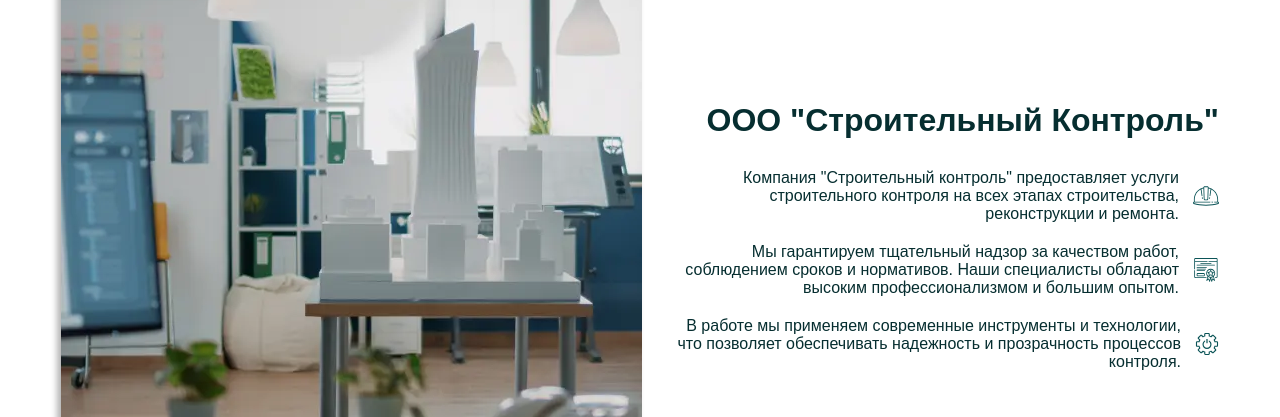
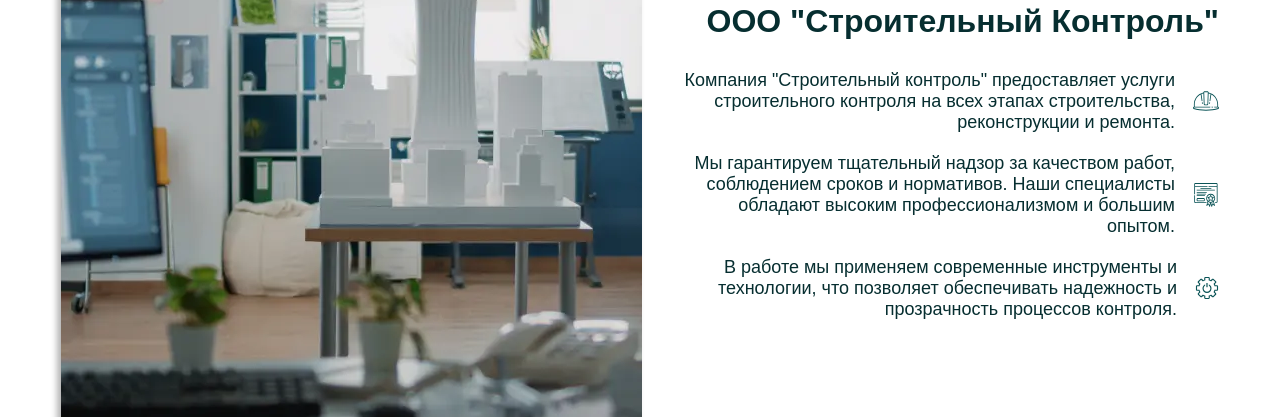
Before and after one commit to OlegBlacksmith/stroitelniy-control, a Nuxt app: page / in a window 1280 px wide. Shown: the part 3363-3780 px from the top of the page. Built offline with nearby package versions, Linux system fonts and the light colour scheme.

Commit message:
feature(fix):  изменены стили, добавлены мобильные стили

```diff
--- a/app/components/sections/AppAboutCompanySection.vue
+++ b/app/components/sections/AppAboutCompanySection.vue
@@ -1,23 +1,51 @@
 <template>
-    <section id="aboutCompany" class="about-company-section">
+  <section id="aboutCompany" class="about-company-section ">
     <div class="wrapper">
       <h2 class="section-title">О компании</h2>
       <div class="content">
-                <img class="company-pic" src="~/assets/images/backgrounds/sections/about-pic.webp" alt="about">
+        <img
+          class="company-pic"
+          src="~/assets/images/backgrounds/sections/about-pic.webp"
+          alt="about"
+        />
         <div class="text">
           <h3 class="section-subtitle">ООО "Строительный Контроль"</h3>
           <div class="points-w-icons">
             <div class="point">
-                            <p>Компания "Строительный контроль" предоставляет услуги строительного контроля на всех этапах строительства, реконструкции и ремонта. </p>
-                            <img class="point-icon" src="~/assets/icons/helmet.svg" alt="helmet">
+              <p>
+                Компания "Строительный контроль" предоставляет услуги
+                строительного контроля на всех этапах строительства,
+                реконструкции и ремонта.
+              </p>
+              <img
+                class="point-icon"
+                src="~/assets/icons/helmet.svg"
+                alt="helmet"
+              />
             </div>
             <div class="point">
-                            <p>Мы гарантируем тщательный надзор за качеством работ, соблюдением сроков и нормативов. Наши специалисты обладают высоким профессионализмом и большим опытом.</p>
-                            <img class="point-icon" src="~/assets/icons/diploma.svg" alt="diploma">
+              <p>
+                Мы гарантируем тщательный надзор за качеством работ, соблюдением
+                сроков и нормативов. Наши специалисты обладают высоким
+                профессионализмом и большим опытом.
+              </p>
+              <img
+                class="point-icon"
+                src="~/assets/icons/diploma.svg"
+                alt="diploma"
+              />
             </div>
             <div class="point">
-                            <p>В работе мы применяем современные инструменты и технологии, что позволяет обеспечивать надежность и прозрачность процессов контроля.</p>
-                            <img class="point-icon" src="~/assets/icons/gear.svg" alt="gear">
+              <p>
+                В работе мы применяем современные инструменты и технологии, что
+                позволяет обеспечивать надежность и прозрачность процессов
+                контроля.
+              </p>
+              <img
+                class="point-icon"
+                src="~/assets/icons/gear.svg"
+                alt="gear"
+              />
             </div>
           </div>
         </div>
@@ -27,14 +55,14 @@
 </template>
 
 <style scoped>
-.about-company-section{
+.about-company-section {
   display: flex;
   justify-content: center;
   margin-top: 33px;
-    padding: 75px 0 156px;
+
 }
 
-.content{
+.content {
   display: flex;
   align-items: center;
   justify-content: space-between;
@@ -42,20 +70,20 @@
   margin-top: 76px;
 }
 
-.company-pic{
+.company-pic {
   box-shadow: -4px 4px 6px rgba(0, 0, 0, 0.3);
   border-radius: 12px;
 }
 
-.section-subtitle{
+.section-subtitle {
   font-size: 32px;
   font-family: "Russo One", sans-serif;
-    color: #062E30;
+  color: #062e30;
   font-weight: 600;
   text-align: end;
 }
 
-.points-w-icons{
+.points-w-icons {
   display: flex;
   flex-direction: column;
   align-items: flex-end;
@@ -63,15 +91,86 @@
   margin-top: 30px;
 }
 
-.point{
+.point {
   display: flex;
   align-items: center;
-    gap: 14px;
+  gap: 18px;
   font-family: "Russo One", sans-serif;
-    color: #062E30;
+  font-size: 18px;
+  color: #062e30;
 }
 
-.point p{
+.point p {
   text-align: end;
 }
+
+/* ПЛАНШЕТ (992px-) */
+@media (max-width: 991px) {
+  .content {
+    display: flex;
+    flex-direction: column;
+  }
+}
+
+/* МОБИЛЬНЫЕ (767px-) — СКРЫТЬ КАРТИНКУ */
+@media (max-width: 767px) {
+  .about-company-section {
+    padding: 0 20px; /* 20px от стенок секции */
+  }
+
+  .wrapper {
+    max-width: calc(100vw - 40px); /* Контейнер уже viewport */
+    margin: 0 auto;
+    padding: 0;
+  }
+
+  .company-pic {
+    width: 100% !important; /* 100% контейнера, не viewport */
+    max-width: 100%;
+    height: auto;
+    margin-bottom: 20px;
+  }
+
+  .points-w-icons {
+    padding-right: 10px; /* Иконки не прилипают справа */
+  }
+
+  .point{
+    font-size: 16px;
+  }
+}
+
+/* МАЛЕНЬКИЕ ТЕЛЕФОНЫ (479px-) */
+@media (max-width: 479px) {
+  .about-company-section {
+    padding: 60px 15px; /* 15px отступы */
+  }
+
+  .wrapper {
+    max-width: calc(100vw - 30px);
+  }
+
+  .points-w-icons {
+    padding-right: 8px;
+  }
+
+  .point{
+    font-size: 16px;
+  }
+}
+
+/* КРОХОТНЫЕ */
+@media (max-width: 359px) {
+  .about-company-section {
+    padding: 40px 10px;
+  }
+
+  .wrapper {
+    max-width: calc(100vw - 20px);
+  }
+
+  .point{
+    font-size: 16px;
+  }
+}
 </style>
```
Lines whose indentation alone changed are shown as unchanged.
